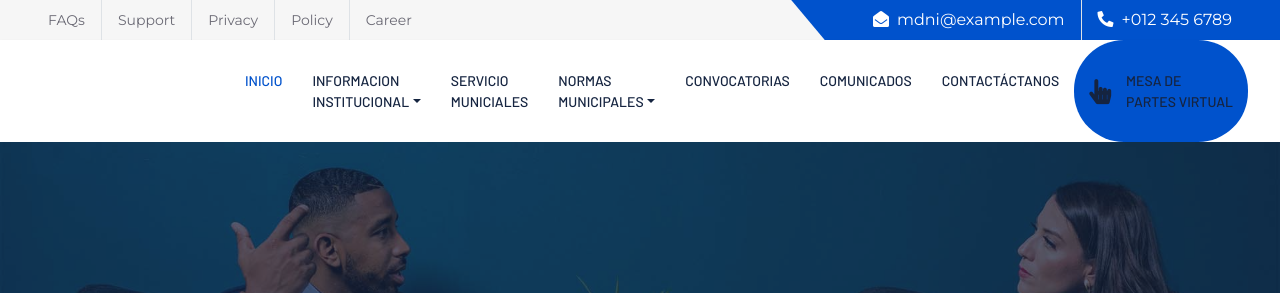
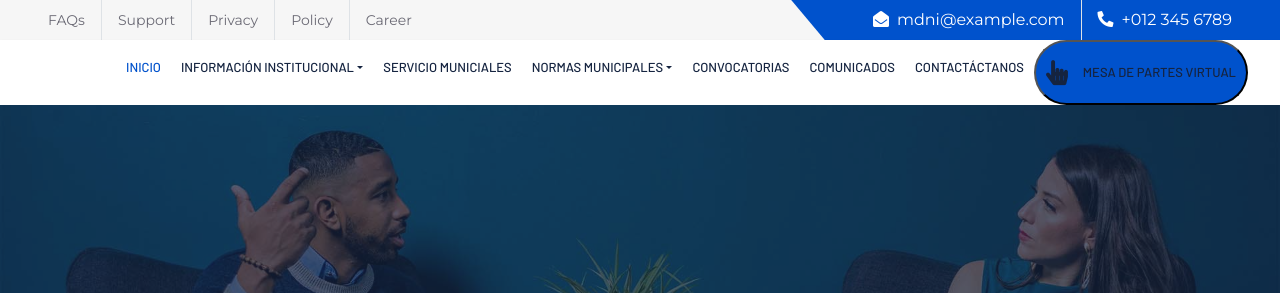
Before and after one commit to EJcc95/portal-mdni, a plain HTML site: page 3.html in a window 1280 px wide. Shown: the top 293 px of the page. Drawn offline with nearby package versions, Linux system fonts and the light colour scheme; a web font is replaced by a local one.

Commit message:
4ta navbar

```diff
--- a/3.html
+++ b/3.html
@@ -73,7 +73,7 @@
             <div class="navbar-nav ms-auto py-0 me-n3">
                 <a href="3.html" class="nav-item nav-link active">Inicio</a>
                 <div class="nav-item dropdown">
-                    <a href="#" class="nav-link dropdown-toggle" data-bs-toggle="dropdown">Informacion<br>Institucional</a>
+                    <a href="#" class="nav-link dropdown-toggle" data-bs-toggle="dropdown">Información Institucional</a>
                     <div class="dropdown-menu m-0">
                         <a href="#" class="dropdown-item">Municipalidad</a>
                         <a href="#" class="dropdown-item">Decretos Funcionarios</a>
@@ -85,9 +85,9 @@
                         <a href="#" class="dropdown-item">Documentos de Gestión</a>
                     </div>
                 </div>
-                <a href="#" class="nav-item nav-link">Servicio <br>Municiales</a>
+                <a href="#" class="nav-item nav-link">Servicio Municiales</a>
                 <div class="nav-item dropdown">
-                    <a href="#" class="nav-link dropdown-toggle" data-bs-toggle="dropdown">Normas <br>Municipales</a>
+                    <a href="#" class="nav-link dropdown-toggle" data-bs-toggle="dropdown">Normas Municipales</a>
                     <div class="dropdown-menu m-0">
                         <a href="#" class="dropdown-item">Resoluciones Municipales</a>
                         <a href="#" class="dropdown-item">Acuerdo de Consejos</a>
@@ -100,9 +100,9 @@
                 <a href="#" class="nav-item nav-link">Convocatorias</a>
                 <a href="#" class="nav-item nav-link">Comunicados</a>
                 <a href="#" class="nav-item nav-link">Contactáctanos</a>
-                <a href="#" class="nav-item nav-link btn-mesa-partes">
-                    <i class="fas fa-hand-pointer"></i> Mesa de <br> Partes Virtual
-                </a>
+                <button class="nav-item nav-link btn-mesa-partes">
+                    <i class="fas fa-hand-pointer"></i> Mesa de Partes Virtual
+                </button>
                 </a>
             </div>
         </div>
--- a/css/style.css
+++ b/css/style.css
@@ -103,8 +103,8 @@ h6,
 
 /* Ajuste de tamaño para el menú */
 .navbar-light .navbar-nav .nav-link {
-    font-size: 14px; /* Ajusta el tamaño para hacerlo más pequeño */
-    padding: 30px 15px; /* Ajusta el espaciado si es necesario */
+    font-size: 13px; /* Ajusta el tamaño para hacerlo más pequeño */
+    padding: 18px 10px; /* Ajusta el espaciado si es necesario */
 }
 
 /* Ajuste de tamaño para el botón */
```
